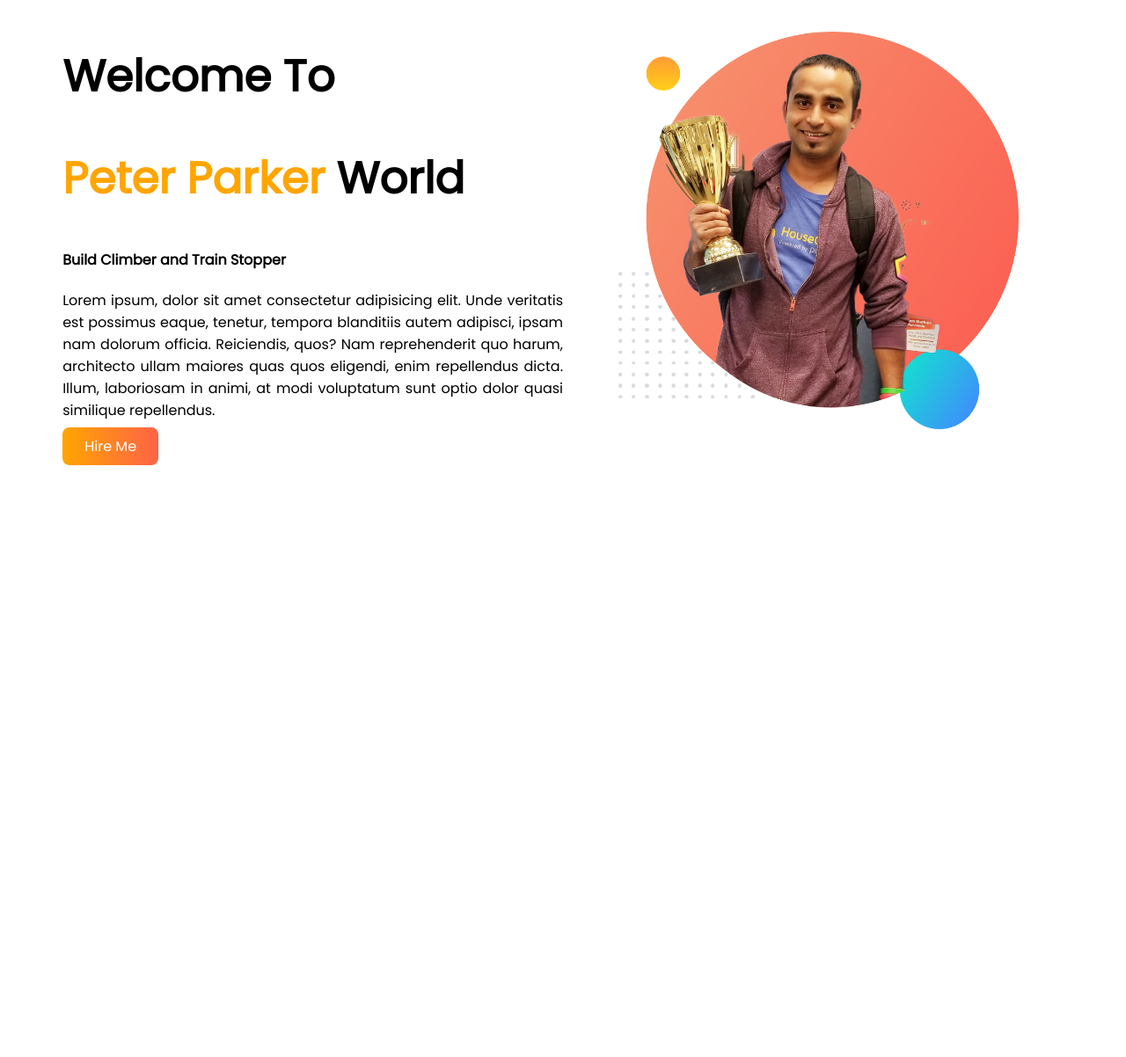
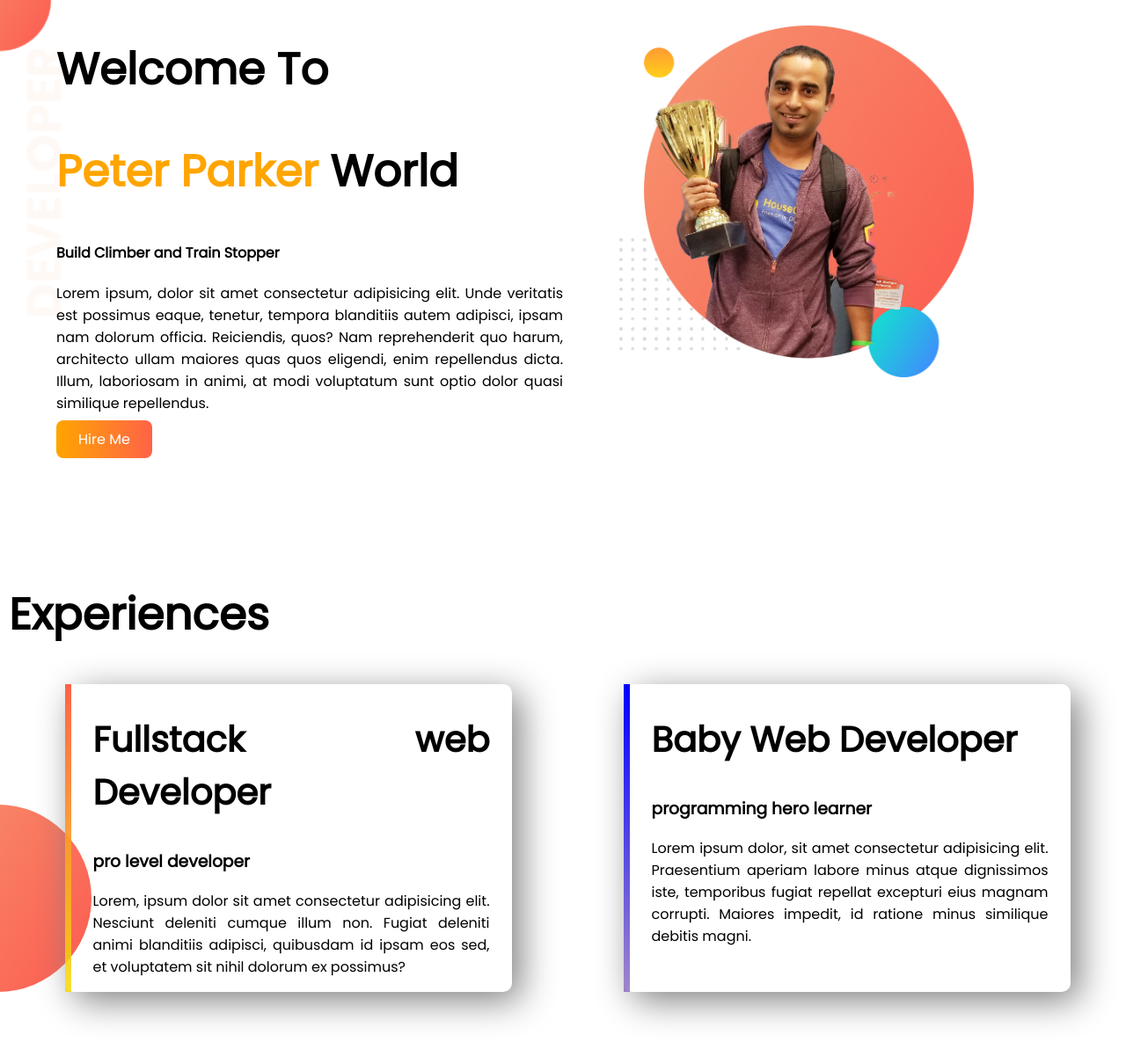
Before and after one commit to LailaIsrat/portfolio, a plain HTML site: page index.html in a window 1280 px wide. Shown: the whole page at 88% size. Before the commit the page ends 800 px from the top, so only its background shows below. Drawn offline with Linux system fonts and the light colour scheme.

Commit message:
half portion

```diff
--- a/index.html
+++ b/index.html
@@ -13,7 +13,7 @@
 </head>
 
 <body>
-    <section>
+    <section class="top-banner flexiable">
         <div class="half-width">
             <h1>Welcome To </h1>
             <h1><span>Peter Parker</span> World</h1>
@@ -29,6 +29,28 @@
             <img src="images/jhankar.png" alt="">
         </div>
     </section>
+    <section class="experience">
+        <h1>Experiences</h1>
+        <div class="flexiable">
+            <div id="fullstack-border" class="experience_box_shadow">
+                <h2>Fullstack web Developer</h1>
+                    <h3>pro level developer</h3>
+                    <p>Lorem, ipsum dolor sit amet consectetur adipisicing elit. Nesciunt deleniti cumque illum non.
+                        Fugiat
+                        deleniti animi blanditiis adipisci, quibusdam id ipsam eos sed, et voluptatem sit nihil dolorum
+                        ex
+                        possimus?</p>
+            </div>
+            <div id="programming-hero-border" class="experience_box_shadow">
+                <h2>Baby Web Developer</h1>
+                    <h3>programming hero learner</h3>
+                    <p>Lorem ipsum dolor, sit amet consectetur adipisicing elit. Praesentium aperiam labore minus atque
+                        dignissimos iste, temporibus fugiat repellat excepturi eius magnam corrupti. Maiores impedit, id
+                        ratione minus similique debitis magni.
+                    </p>
+            </div>
+        </div>
+    </section>
 </body>
 
 </html>
--- a/style.css
+++ b/style.css
@@ -1,10 +1,17 @@
 body{
     font-family: 'Poppins', sans-serif;
+    margin: 0px;
+}
+.top-banner{
+    background-image: url(images/top-banner.png);
+    background-repeat: no-repeat;
 }
 
 h1{
     font-size: 50px;
-
+}
+h2{
+    font-size: 40px;
 }
 span{
     color: orange;
@@ -19,18 +26,45 @@ span{
     border-radius: 8px;
     background-image: linear-gradient( to right,orange, tomato);
 }
-section{
+.flexiable{
     display: flex;
+    margin-bottom: 150px;
     /* margin: 20px; */
 
 }
 .half-width{
     width: 50%;
-
-    padding-left:5% ;
+    padding-left: 5% ;
     text-align: justify;
 }
- .half-width >img{
-     width: 80%;
+ .half-width img{
+     width: 70%;
      padding-top: 5%;
  }
+ .experience{
+     padding-left: 10px;
+     background-image: url(images/exp-bg.png);
+     background-repeat: no-repeat;
+     background-position: bottom left;
+
+ }
+.experience_box_shadow{
+    width: 40%;
+    margin-left: 5%;
+    margin-right: 5%;
+    padding: 0 25px;
+    text-align: justify;
+    border-radius: 10px;
+    box-shadow: 10px 10px 40px gray;
+
+}
+#fullstack-border{
+    border-left: 7px solid;
+    border-image: linear-gradient(tomato,rgba(243, 220, 10, 0.856));
+    border-image-slice: 1;
+}
+#programming-hero-border{
+    border-left: 7px solid;
+    border-image: linear-gradient(blue,rgba(137, 106, 187, 0.801));
+    border-image-slice: 1;
+}
```
